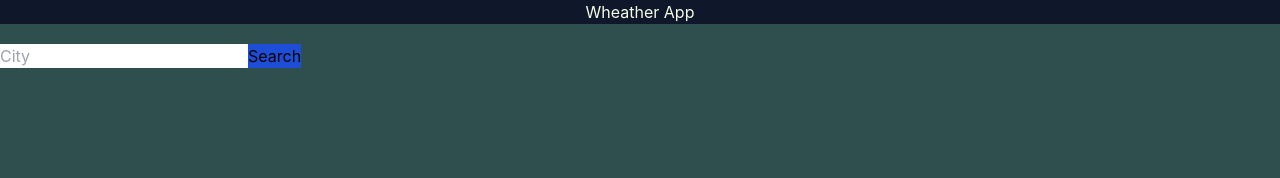
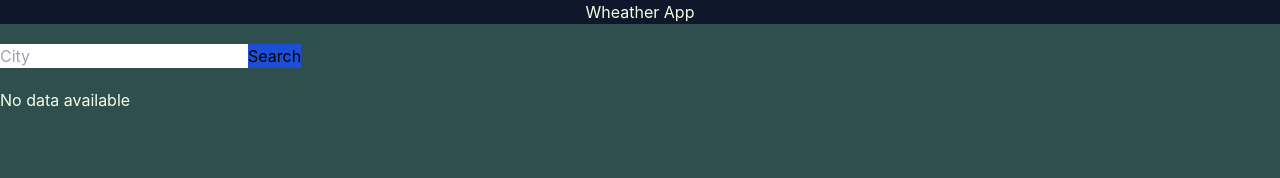
Before and after one commit to bautistax/WeatherApp, a React (Create React App) app in the folder Desktop/weatherapp/weather/: page / in a window 1280 px wide. Shown: the top 178 px of the page. Built offline with nearby package versions, Linux system fonts and the light colour scheme.

Commit message:
creating card

```diff
--- /dev/null
+++ b/Desktop/weatherapp/weather/src/components/Card.js
@@ -0,0 +1,30 @@
+import React from "react";
+import Loading from "./Loading/Loading.js";
+
+const Card = ({loadingData, showData, weather, forecast}) => {
+
+    if(loadingData){
+        return <Loading />
+    }
+
+    return (
+        <div className="mt-5">
+
+            {
+                showData === true ? (
+                    <div className="container">
+                        <div className="mb-3 mx-auto bg-black text-lime-50">
+
+                        </div>
+
+                    </div>
+                ):(
+                    <h2 className="text-lime-50">No data available</h2>
+                )
+            }
+
+        </div>
+    )
+};
+
+export default Card;
--- a/Desktop/weatherapp/weather/src/components/Loading/Loading.js
+++ b/Desktop/weatherapp/weather/src/components/Loading/Loading.js
@@ -3,7 +3,9 @@ import "./Loading.css";
 
 const Loading = () => {
     return (
-        <div class="lds-dual-ring"></div>
+        <div className="lds-dual-ring">
+
+        </div>
     );
 };
 
--- a/Desktop/weatherapp/weather/src/components/WeatherPanel.js
+++ b/Desktop/weatherapp/weather/src/components/WeatherPanel.js
@@ -1,6 +1,7 @@
 import React, { useState } from "react";
 import axios from "axios";
 import Form from "./Form";
+import Card from "./Card";
 
 
 const WeatherPanel = () => {
@@ -77,6 +78,12 @@ const WeatherPanel = () => {
     return (
         <React.Fragment>
             <Form newLocation = {getLocation} />
+            <Card
+            showData={show}
+            loadingData={loading}
+            weather={weather}
+            forecast={forecast}
+            />
         </React.Fragment>
     );
 };
```
